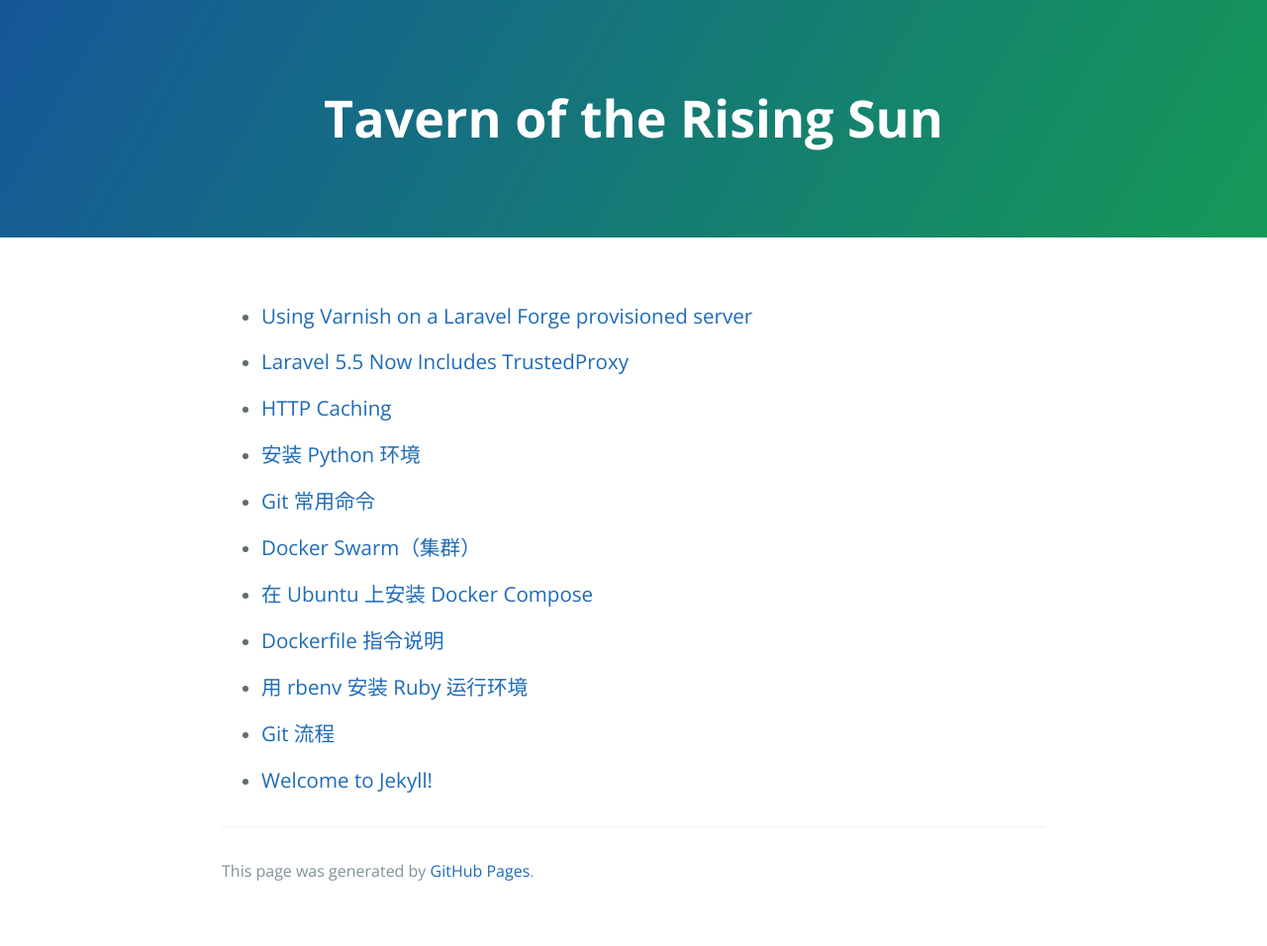
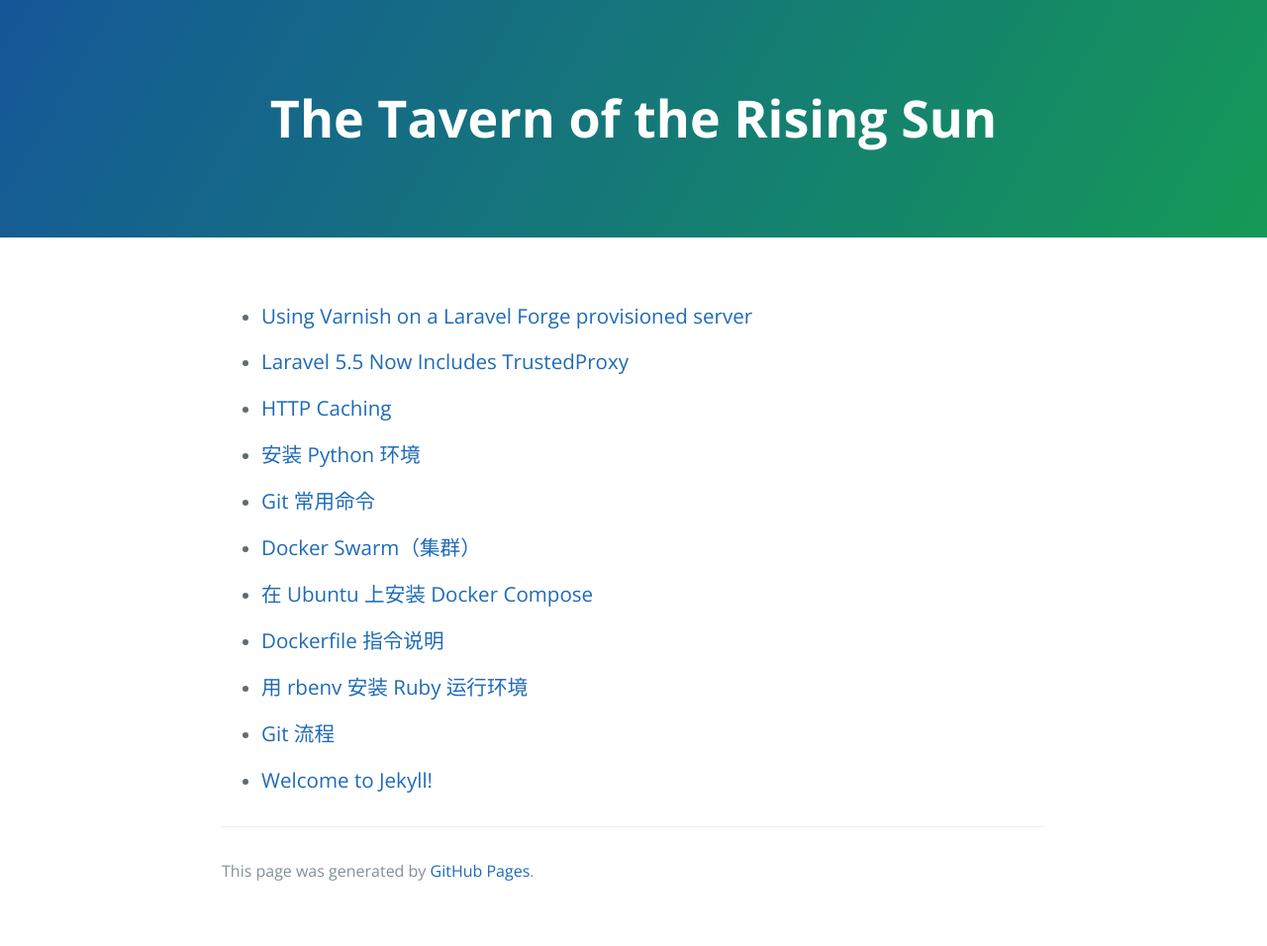
Before and after one commit to nighon/nighon.github.io, a Jekyll site: the page built from index.md, in a window 1280 px wide. Shown: the whole page at 99% size. Built offline with Jekyll 4.4.1, drawn with Linux system fonts in a browser that asks for light colours.

Commit message:
Update _config.yml

```diff
--- a/_config.yml
+++ b/_config.yml
@@ -13,7 +13,7 @@
 # you will see them accessed via {{ site.title }}, {{ site.email }}, and so on.
 # You can create any custom variable you would like, and they will be accessible
 # in the templates via {{ site.myvariable }}.
-title: Tavern of the Rising Sun
+title: The Tavern of the Rising Sun
 # email: your-email@example.com
 # description: >- # this means to ignore newlines until "baseurl:"
 #   Write an awesome description for your new site here. You can edit this
```
